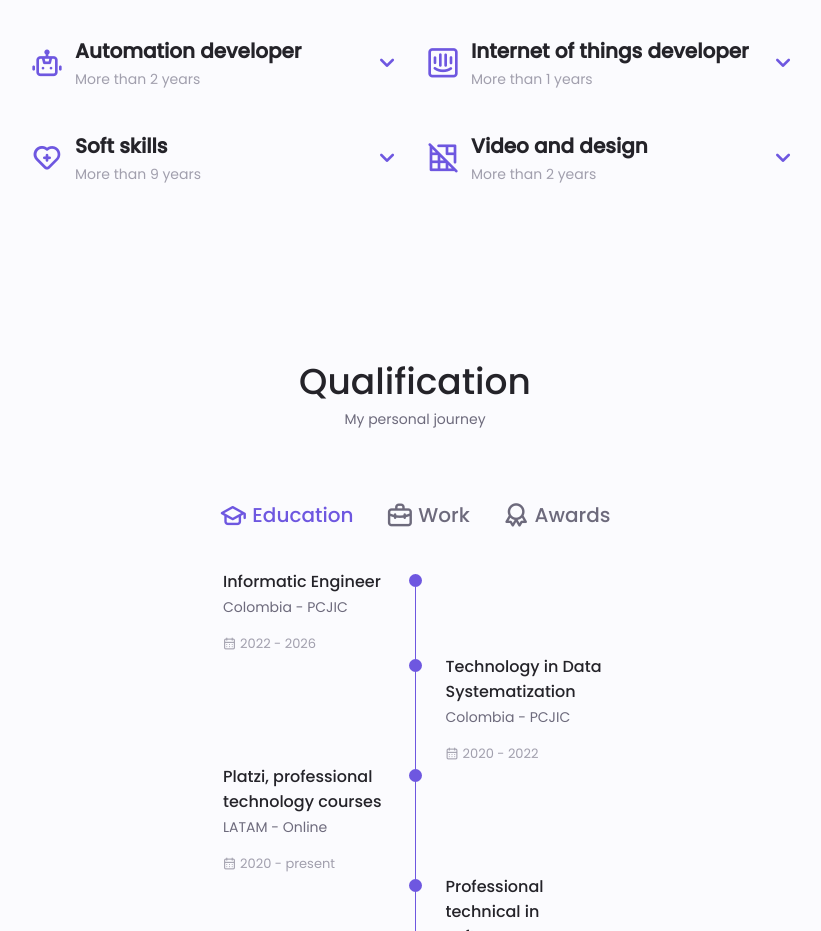
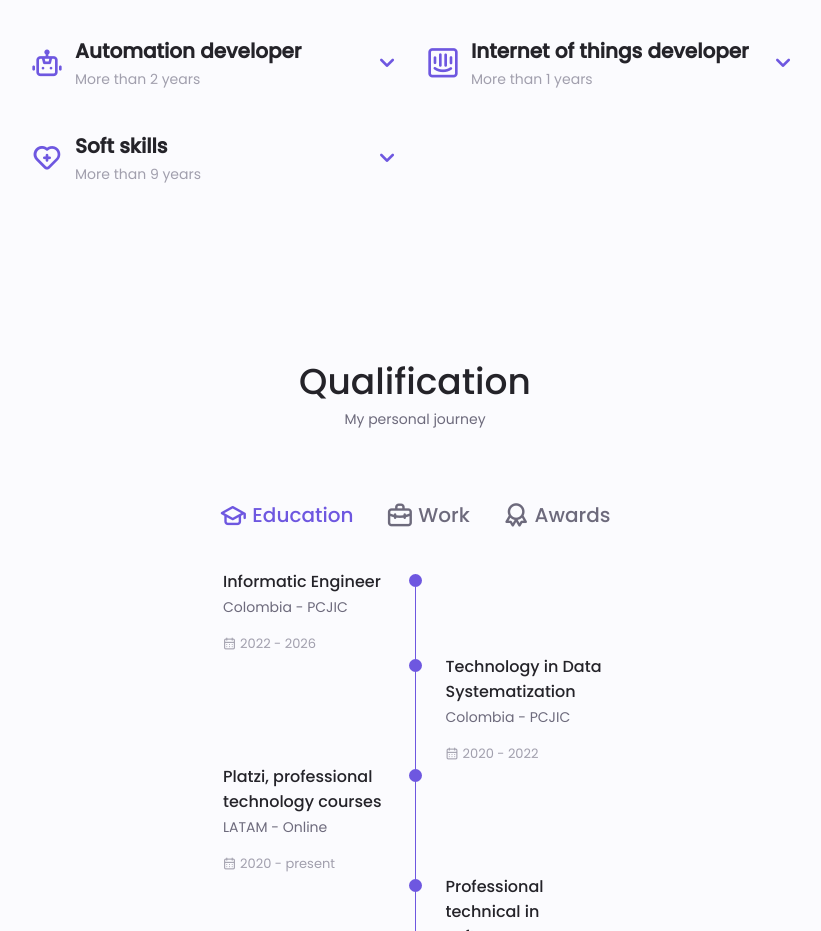
Before and after one commit to Jhonsebastianas/portafolio, a Next.js app: page / in a window 1280 px wide. Shown: the part 1720-2651 px from the top of the page, without its empty margins (225-1046 px from the left). Built offline with nearby package versions, Linux system fonts and the light colour scheme.

Commit message:
Delete video and design skills

```diff
--- a/src/constants/skills-i-have.js
+++ b/src/constants/skills-i-have.js
@@ -118,21 +118,5 @@ const abilities = [
             },
         ],
     },
-    {
-        title: 'Video and design',
-        subtitle: `More than ${yearsDevelopingVideoDesignSkills} years`,
-        icon: 'uil-th-slash',
-        skills: [
-            {
-                name: 'Canva',
-            },
-            {
-                name: 'Adobe Illustrator',
-            },
-            {
-                name: 'DaVinci Resolve',
-            },
-        ],
-    },
 ]
 export default abilities
```
